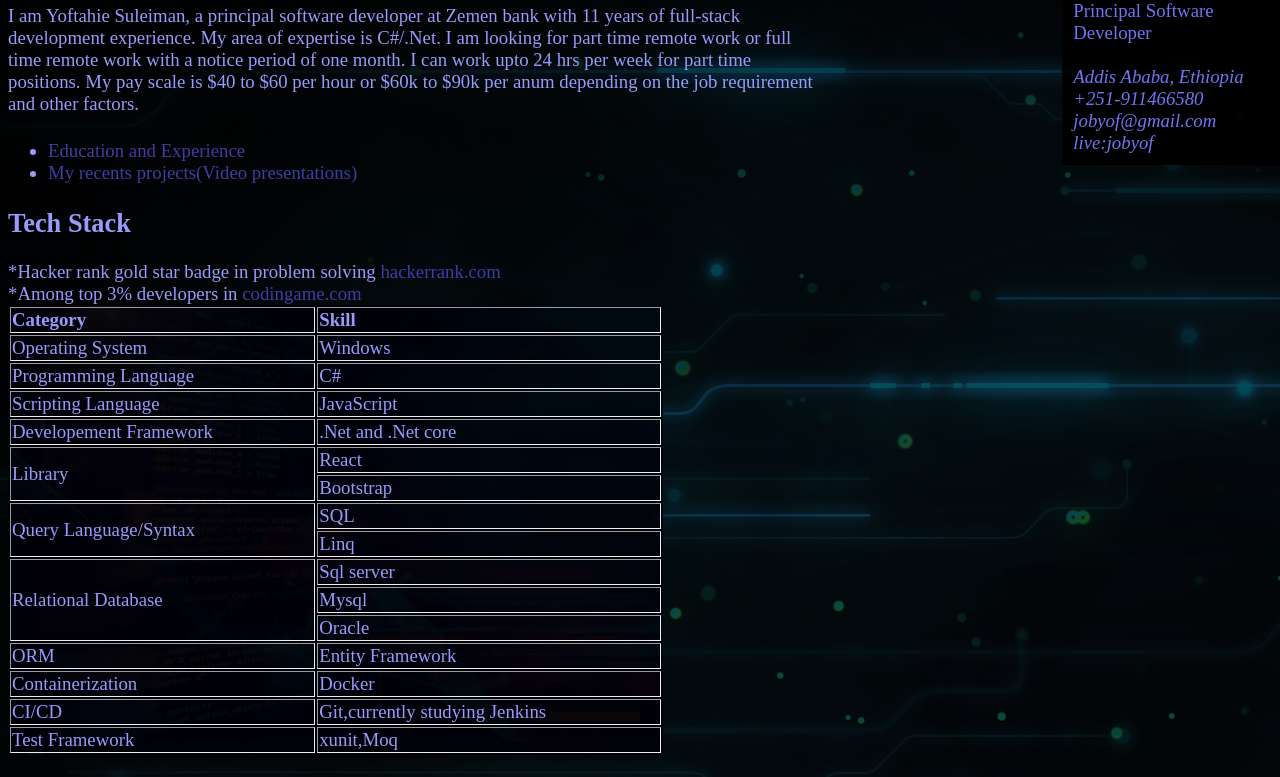
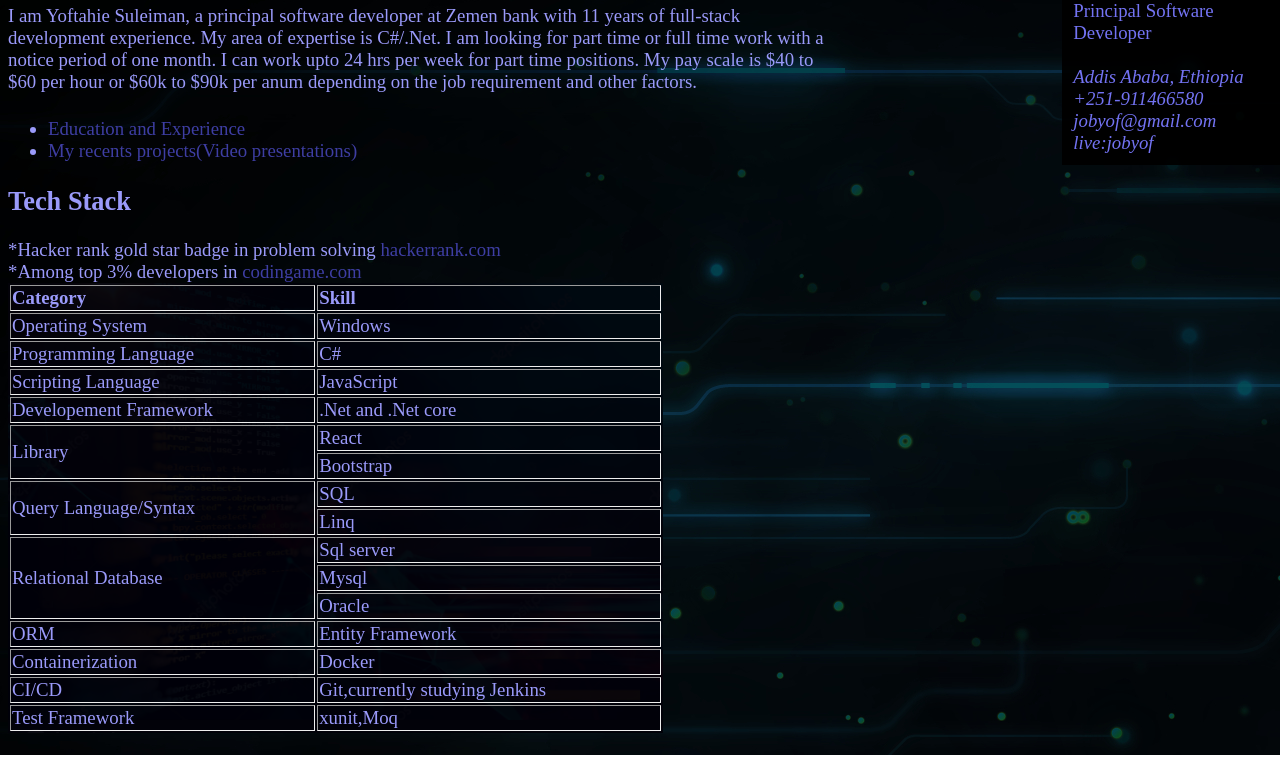
Before and after one commit to YoftahieSuleiman/YoftahieSuleiman.github.io, a plain HTML site: page index.html in a window 1280 px wide. Shown: the part 150-927 px from the top of the page. After the commit the page ends 905 px from the top, so only its background shows below. Drawn offline with Linux system fonts and the light colour scheme.

Commit message:
remote removed

```diff
--- a/index.html
+++ b/index.html
@@ -23,7 +23,7 @@
             <section id="greeting">
                 <h1>Welcome!</h1>
               <p>
-                 I am Yoftahie Suleiman, a principal software developer at Zemen bank with 11 years of full-stack development experience. My area of expertise is C#/.Net.  I am looking for part time remote work or full time remote work with a notice period of one month. I can work upto 24 hrs per week for part time positions. My pay scale is $40 to $60 per hour or $60k to $90k per anum depending on the job requirement and other factors.
+                 I am Yoftahie Suleiman, a principal software developer at Zemen bank with 11 years of full-stack development experience. My area of expertise is C#/.Net.  I am looking for part time or full time work with a notice period of one month. I can work upto 24 hrs per week for part time positions. My pay scale is $40 to $60 per hour or $60k to $90k per anum depending on the job requirement and other factors.
                  <ul>
                      <li><a href="resources/page/EduAndEXp.html">Education and Experience</a></li>
                      <li><a href="resources/page/Projects.html">My recents projects(Video presentations)</a></li>
```
